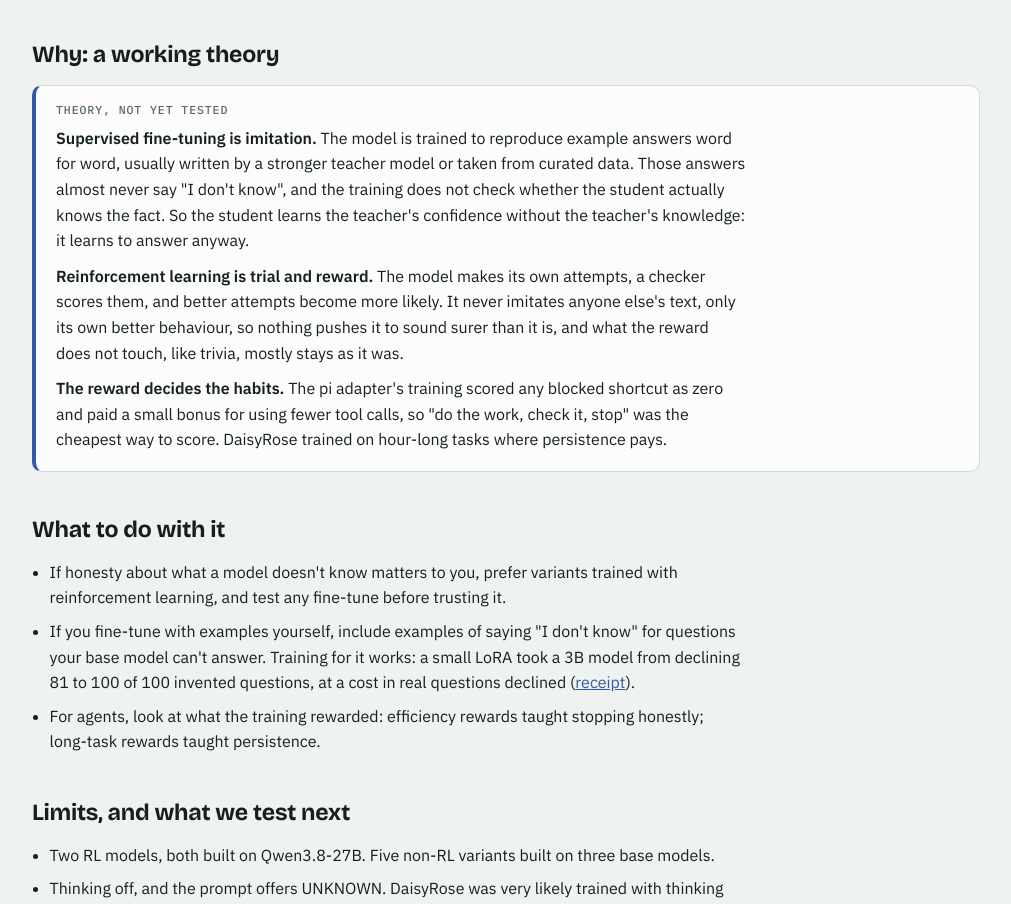
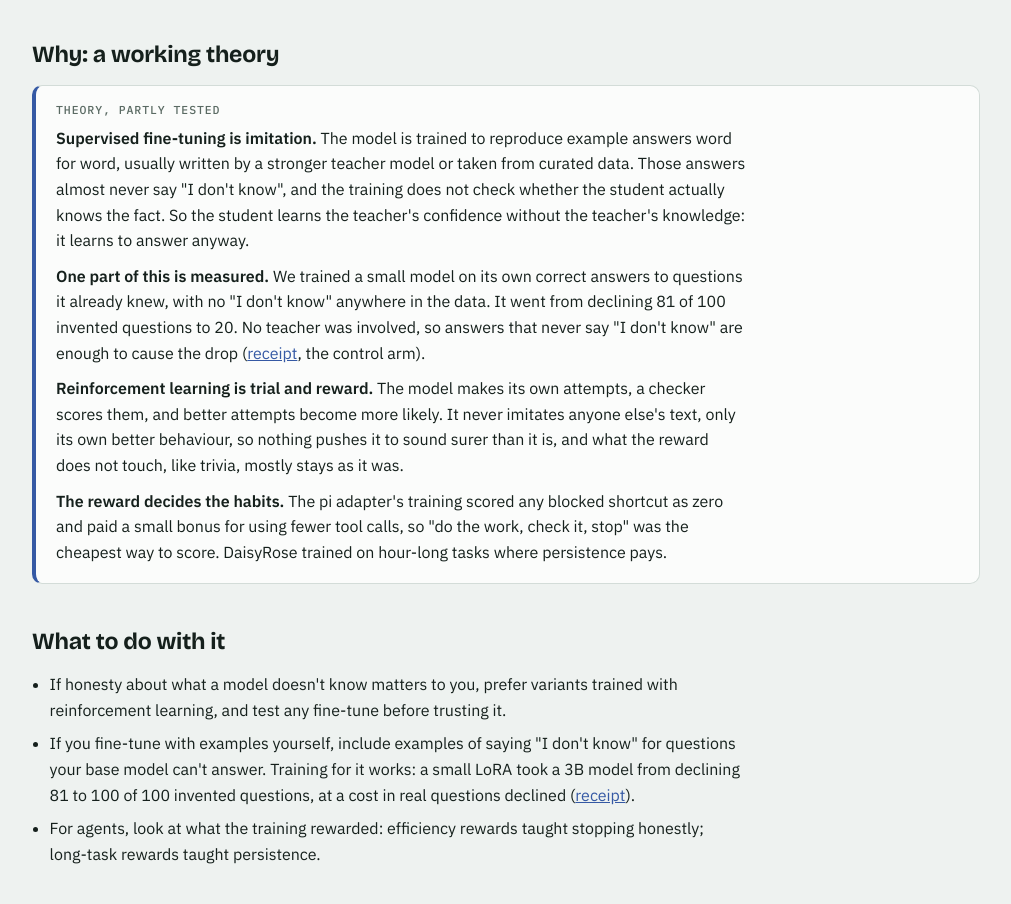
Before and after one commit to abstend/abstend.github.io, a plain HTML site: page rl-vs-sft.html in a window 1280 px wide. Shown: the part 2752-3656 px from the top of the page, without its empty margins (134-1145 px from the left). Drawn offline with nearby package versions, Linux system fonts and the light colour scheme.

Commit message:
RL page: the theory is partly tested -- the IDK LoRA control (Granite 4.1 3B trained on its own correct answers, no 'I don't know' in the data) went from declining 81 of 100 invented questions to 20, with no teacher involved
Co-Authored-By: Claude Opus 5.5 <noreply@anthropic.com>

```diff
--- a/rl-vs-sft.html
+++ b/rl-vs-sft.html
@@ -239,11 +239,16 @@ footer .help { background: var(--surface); border: 1px solid var(--rule); border
 <section aria-labelledby="why">
   <h2 id="why">Why: a working theory</h2>
   <div class="claim theory">
-    <span class="tag">Theory, not yet tested</span>
+    <span class="tag">Theory, partly tested</span>
     <p><strong>Supervised fine-tuning is imitation.</strong> The model is trained to reproduce example answers word for
       word, usually written by a stronger teacher model or taken from curated data. Those answers almost never say
       "I don't know", and the training does not check whether the student actually knows the fact. So the student
       learns the teacher's confidence without the teacher's knowledge: it learns to answer anyway.</p>
+    <p><strong>One part of this is measured.</strong> We trained a small model on its own correct answers to questions
+      it already knew, with no "I don't know" anywhere in the data. It went from declining 81 of 100 invented questions
+      to 20. No teacher was involved, so answers that never say "I don't know" are enough to cause the drop
+      (<a href="https://github.com/apollo-mg/Project-Apollo/blob/main/data/receipts/idk-lora/RESULT_IDK_LORA.md">receipt</a>,
+      the control arm).</p>
     <p><strong>Reinforcement learning is trial and reward.</strong> The model makes its own attempts, a checker scores
       them, and better attempts become more likely. It never imitates anyone else's text, only its own better
       behaviour, so nothing pushes it to sound surer than it is, and what the reward does not touch, like trivia,
```
